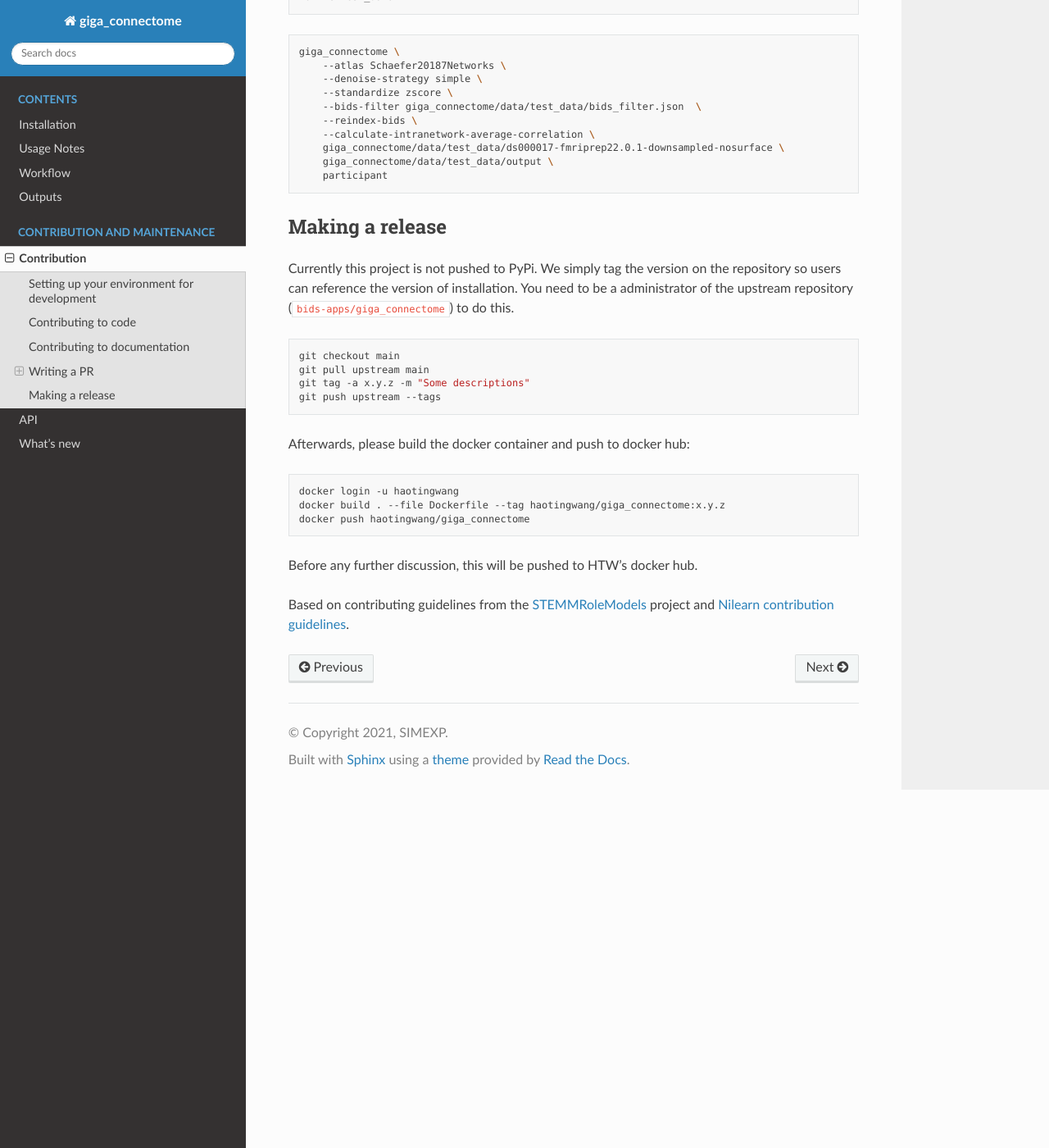
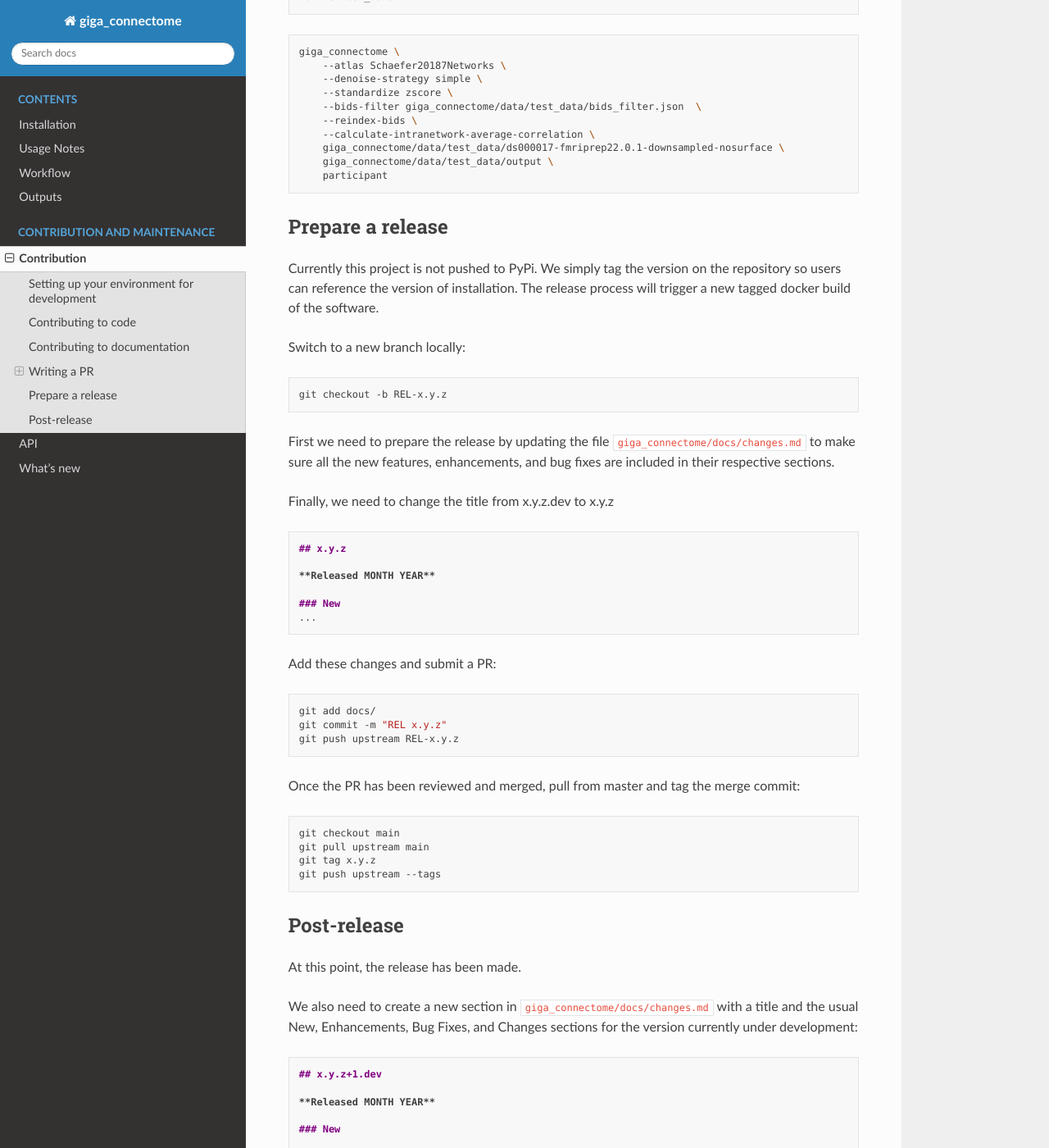
Before and after one commit to bids-apps/giga_connectome, a Sphinx documentation site: the page built from docs/source/contributing.md, in a window 1280 px wide and 1400 px high, scrolled down 2956 px. Shown: the whole window at 82% size. Built offline with Sphinx 7.4.7 and the Read the Docs theme 2.0.0, drawn with Linux system fonts in a browser that asks for light colours; the version number could not be read and is left out; some of the changed text lies outside the part shown.

Commit message:
REL-0.5.0 (#131)
* DOCS release process notes

* FIX example remote name

````diff
--- a/docs/source/contributing.md
+++ b/docs/source/contributing.md
@@ -139,26 +139,65 @@ giga_connectome \
     participant
 ```
 
-## Making a release
+## Prepare a release
 
 Currently this project is not pushed to PyPi.
 We simply tag the version on the repository so users can reference the version of installation.
-You need to be a administrator of the upstream repository (`bids-apps/giga_connectome`) to do this.
+The release process will trigger a new tagged docker build of the software.
+
+Switch to a new branch locally:
+
+```bash
+git checkout -b REL-x.y.z
+```
+First we need to prepare the release by updating the file `giga_connectome/docs/changes.md` to make sure all the new features, enhancements, and bug fixes are included in their respective sections.
+
+Finally, we need to change the title from x.y.z.dev to x.y.z
+
+```markdown
+## x.y.z
+
+**Released MONTH YEAR**
+
+### New
+...
+```
+Add these changes and submit a PR:
+
+```bash
+git add docs/
+git commit -m "REL x.y.z"
+git push upstream REL-x.y.z
+```
+
+Once the PR has been reviewed and merged, pull from master and tag the merge commit:
 
 ```bash
 git checkout main
 git pull upstream main
-git tag -a x.y.z -m "Some descriptions"
+git tag x.y.z
 git push upstream --tags
 ```
 
-Afterwards, please build the docker container and push to docker hub:
+## Post-release
 
-```bash
-docker login -u haotingwang
-docker build . --file Dockerfile --tag haotingwang/giga_connectome:x.y.z
-docker push haotingwang/giga_connectome
+At this point, the release has been made.
+
+We also need to create a new section in `giga_connectome/docs/changes.md` with a title and the usual New, Enhancements, Bug Fixes, and Changes sections for the version currently under development:
+
+```markdown
+
+## x.y.z+1.dev
+
+**Released MONTH YEAR**
+
+### New
+
+### Fixes
+
+### Enhancements
+
+### Changes
 ```
-Before any further discussion, this will be pushed to HTW's docker hub.
 
 Based on contributing guidelines from the [STEMMRoleModels](https://github.com/KirstieJane/STEMMRoleModels/blob/gh-pages/CONTRIBUTING.md) project and [Nilearn contribution guidelines](https://nilearn.github.io/stable/development.html).
````
Also changed, not shown: docs/source/changes.md (+4 -2 lines).
